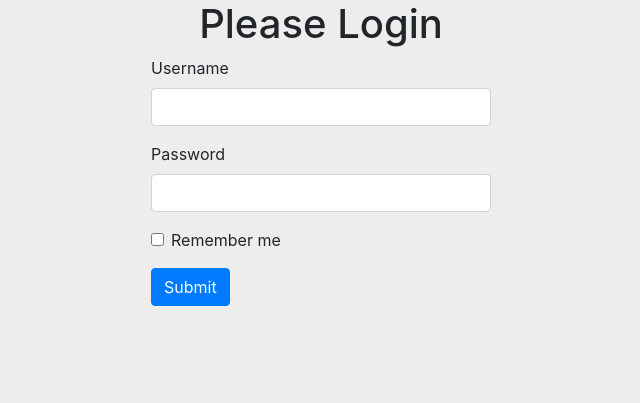
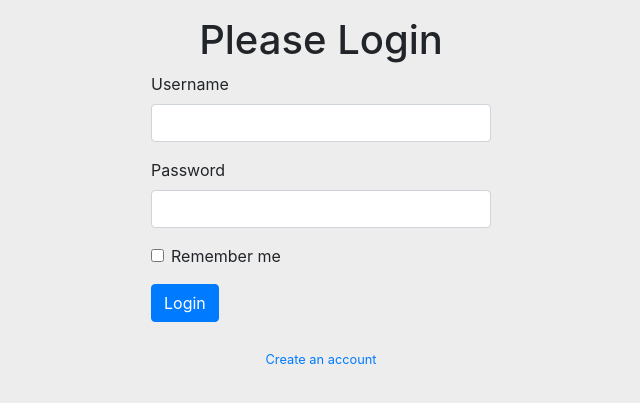
Before and after one commit to pflanner/instant_telegram, a Django app: page /login/ in a window 1280 px wide. Shown: the part 56-459 px from the top of the page, without its empty margins (319-959 px from the left). Run offline with Django 3.2, Linux system fonts and the light colour scheme; some libraries are stand-ins or nearby versions.

Commit message:
Styling of login and sign up pages; add create an account link to login page

```diff
--- a/pics/static/css/style.css
+++ b/pics/static/css/style.css
@@ -12,3 +12,8 @@
     background-color: #ededed;
     width: 600px;
 }
+
+.signup-link {
+    display-block;
+    width: 200px;
+}
--- a/pics/templates/pics/login.html
+++ b/pics/templates/pics/login.html
@@ -2,19 +2,22 @@
 
 {% block content %}
 {% if form.errors %}
-<p>Your username and password didn't match. Please try again.</p>
-<p>{{form.errors}}</p>
+<div class="container text-center pt-2">
+<p>Your username or password was not correct. Please try again.</p>
+</div>
 {% endif %}
 
 {% if next %}
     {% if user.is_authenticated %}
-    <p>next = {{next}}</p>
+<div>
+    <p>{{next}}</p>
     <p>Your account doesn't have access to this page. To proceed,
     please login with an account that has access.</p>
+</div>
     {% endif %}
 {% endif %}
 
-<div class="container text-center">
+<div class="container text-center pt-3">
     <h1>Please Login</h1>
 </div>
 
@@ -33,8 +36,11 @@
             <input type="checkbox" class="form-check-input" id="rememberMeCheckbox">
             <label class="form-check-label" for="rememberMeCheckbox">Remember me</label>
         </div>
-        <button type="submit" value="login" class="btn btn-primary">Submit</button>
+        <button type="submit" value="login" class="btn btn-primary">Login</button>
         <input type="hidden" name="next" value="{{next|default:'/feed/'}}">
+        <div class="container signup-link mx-auto mt-4 text-center">
+        <small><a href="/signup">Create an account</a></small>
+        </div>
     </form>
 </div>
 {% endblock %}
```
Also changed, not shown: pics/forms.py (+23 -1 lines), pics/templates/pics/signup.html (+7 -4 lines).
